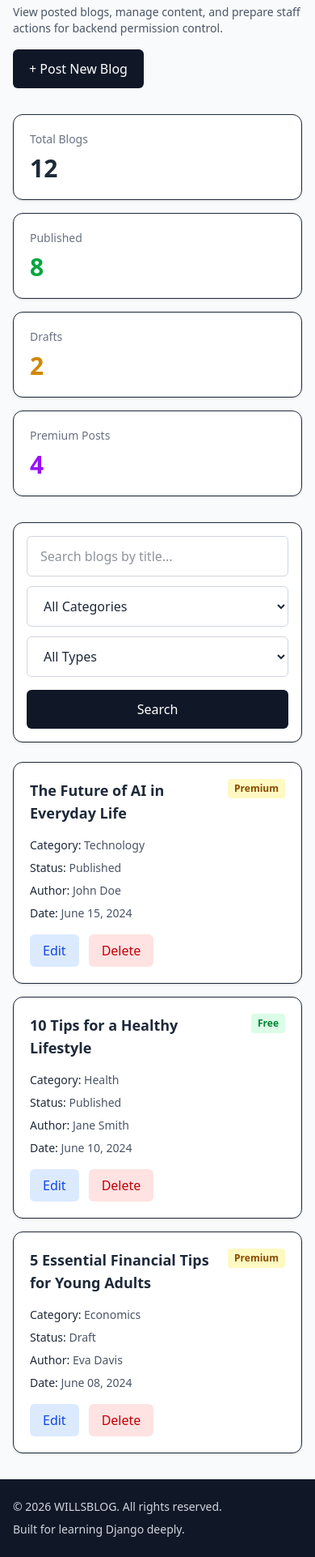
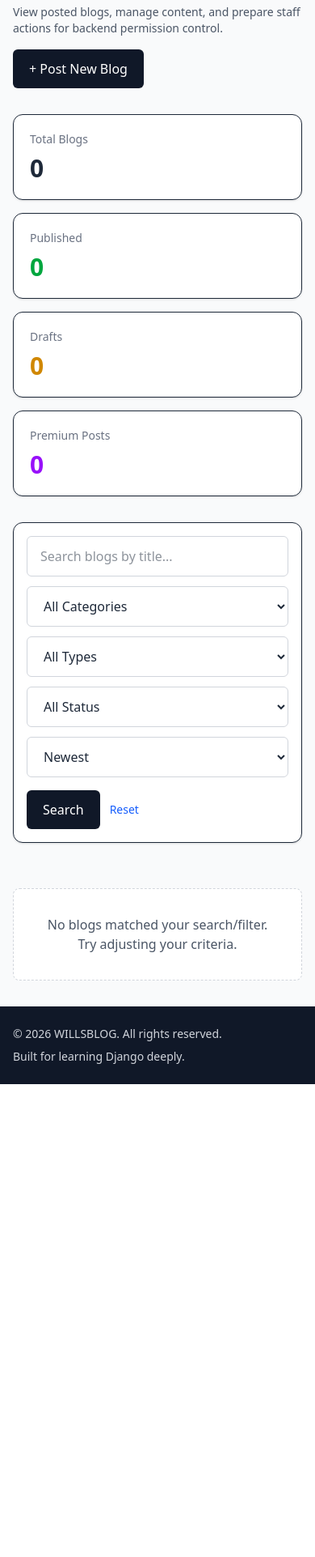
Before and after one commit to Lil-whills/WILLSBLOG, a Django app: page /dashboard/ in a window 390 px wide. Shown: the part 228-2151 px from the top of the page at 81% size. After the commit the page ends 1567 px from the top, so only its background shows below. Run offline with Django 5.2, Linux system fonts and the light colour scheme; data that the repository does not hold is empty.

Commit message:
added functionailties to the dashboard and it now takes data from the database and edit, post, delete functionalities are also working

```diff
--- a/backend/myapp/urls.py
+++ b/backend/myapp/urls.py
@@ -9,4 +9,7 @@ urlpatterns = [
     path('login/', views.login, name='login'),
     path('register/', views.register, name='register'),
     path('payment/', views.payment, name='payment'),
+    path('postblog/', views.postblog, name='postblog'),
+    path('editblog/<int:id>/', views.editblog, name='editblog'),
+    path('deleteblog/<int:id>/', views.deleteblog, name='deleteblog'),
 ]
--- a/backend/myapp/views.py
+++ b/backend/myapp/views.py
@@ -1,6 +1,7 @@
-from django.shortcuts import get_object_or_404, render
+from django.shortcuts import get_object_or_404, redirect, render
 from django.db.models import Q
 from .models import Blog
+from .forms import BlogForm
 
 # Create your views here.
 
@@ -60,7 +61,60 @@ def allblogs(request):
     return render(request, 'allblogs.html', context)
 
 def dashboard(request):
-    return render(request, 'dashboard.html')
+    totalblogs = Blog.objects.count()
+    publishedcount = Blog.objects.filter(status='published').count()
+    draftcount = Blog.objects.filter(status='draft').count()
+    premiumcount = Blog.objects.filter(is_premium=True).count()
+
+    blogs = Blog.objects.all()
+
+    query = request.GET.get('q', '').strip()
+    category = request.GET.get('category', '').strip()
+    is_premium = request.GET.get('is_premium', '').strip().lower()
+    status = request.GET.get('status', '').strip().lower()
+    sort = request.GET.get('sort', 'newest').strip().lower()
+
+    if query:
+        blogs = blogs.filter(
+            Q(title__icontains=query)
+            | Q(excerpt__icontains=query)
+            | Q(author__icontains=query)
+        )
+
+    if category:
+        blogs = blogs.filter(category=category)
+
+    if is_premium == 'true':
+        blogs = blogs.filter(is_premium=True)
+    elif is_premium == 'false':
+        blogs = blogs.filter(is_premium=False)
+
+    if status in ['published', 'draft']:
+        blogs = blogs.filter(status=status)
+
+    if sort == 'oldest':
+        blogs = blogs.order_by('created_at')
+    elif sort == 'price_low_high':
+        blogs = blogs.order_by('price', '-created_at')
+    elif sort == 'price_high_low':
+        blogs = blogs.order_by('-price', '-created_at')
+    else:
+        blogs = blogs.order_by('-created_at')
+
+    context = {
+        'totalblogs': totalblogs,
+        'publishedcount': publishedcount,
+        'draftcount': draftcount,
+        'premiumcount': premiumcount,
+        'blogs': blogs,
+        'query': query,
+        'category': category,
+        'is_premium': is_premium,
+        'status': status,
+        'sort': sort,
+    }
+
+    return render(request, 'dashboard.html', context)
 
 def login(request):
     return render(request, 'login.html')
@@ -74,3 +128,31 @@ def payment(request):
 def blogdetails(request, id):
       blog = get_object_or_404(Blog, id=id)
       return render(request, 'blogdetails.html', {'blog': blog})
+
+def postblog(request):
+    if request.method == 'POST':
+        form = BlogForm(request.POST, request.FILES)
+        if form.is_valid():
+            form.save()
+            return redirect('dashboard')
+    else:
+        form = BlogForm()
+    return render(request, 'postblog.html', {'form': form, 'blog': None})
+
+def editblog(request, id):
+    blog = get_object_or_404(Blog, id=id)
+    if request.method == 'POST':
+        form = BlogForm(request.POST, request.FILES, instance=blog)
+        if form.is_valid():
+            form.save()
+            return redirect('dashboard')
+    else:
+        form = BlogForm(instance=blog)
+    return render(request, 'postblog.html', {'form': form, 'blog': blog})
+
+def deleteblog(request, id):
+    blog = get_object_or_404(Blog, id=id)
+    if request.method == 'POST':
+        blog.delete()
+        return redirect('dashboard')
+    return render(request, 'deleteblog.html', {'blog': blog})
--- a/backend/templates/dashboard.html
+++ b/backend/templates/dashboard.html
@@ -74,58 +74,84 @@
       <div class="grid gap-4 sm:grid-cols-2 lg:grid-cols-4 mb-8">
         <div class="bg-white border rounded-xl p-5 shadow-sm">
           <p class="text-sm text-gray-500 mb-2">Total Blogs</p>
-          <h2 class="text-3xl font-bold">12</h2>
+          <h2 class="text-3xl font-bold">{{ totalblogs }}</h2>
         </div>
 
         <div class="bg-white border rounded-xl p-5 shadow-sm">
           <p class="text-sm text-gray-500 mb-2">Published</p>
-          <h2 class="text-3xl font-bold text-green-600">8</h2>
+          <h2 class="text-3xl font-bold text-green-600">{{ publishedcount }}</h2>
         </div>
 
         <div class="bg-white border rounded-xl p-5 shadow-sm">
           <p class="text-sm text-gray-500 mb-2">Drafts</p>
-          <h2 class="text-3xl font-bold text-yellow-600">2</h2>
+          <h2 class="text-3xl font-bold text-yellow-600">{{ draftcount }}</h2>
         </div>
 
         <div class="bg-white border rounded-xl p-5 shadow-sm">
           <p class="text-sm text-gray-500 mb-2">Premium Posts</p>
-          <h2 class="text-3xl font-bold text-purple-600">4</h2>
+          <h2 class="text-3xl font-bold text-purple-600">{{ premiumcount }}</h2>
         </div>
       </div>
 
       <!-- Search and filter row -->
       <div class="bg-white border rounded-xl p-4 md:p-5 shadow-sm mb-6">
-        <div class="flex flex-col gap-4 md:flex-row md:items-center md:justify-between">
+        <form method="get" action="{% url 'dashboard' %}" class="flex flex-col gap-4 md:flex-row md:items-center md:justify-between">
           <div class="flex flex-col gap-3 md:flex-row md:items-center w-full">
             <input
+              name="q"
+              value="{{ query }}"
               type="text"
               placeholder="Search blogs by title..."
               class="w-full md:max-w-md border border-gray-300 rounded-md px-4 py-3 outline-none focus:border-blue-500"
             />
 
             <select
+              name="category"
               class="border border-gray-300 rounded-md px-4 py-3 bg-white outline-none focus:border-blue-500"
             >
-              <option>All Categories</option>
-              <option>Technology</option>
-              <option>Health</option>
-              <option>Economics</option>
-              <option>Lifestyle</option>
+              <option value="">All Categories</option>
+              <option value="technology" {% if category == 'technology' %}selected{% endif %}>Technology</option>
+              <option value="health" {% if category == 'health' %}selected{% endif %}>Health</option>
+              <option value="economics" {% if category == 'economics' %}selected{% endif %}>Economics</option>
+              <option value="lifestyle" {% if category == 'lifestyle' %}selected{% endif %}>Lifestyle</option>
             </select>
 
             <select
+              name="is_premium"
               class="border border-gray-300 rounded-md px-4 py-3 bg-white outline-none focus:border-blue-500"
             >
-              <option>All Types</option>
-              <option>Free</option>
-              <option>Premium</option>
+              <option value="">All Types</option>
+              <option value="false" {% if is_premium == 'false' %}selected{% endif %}>Free</option>
+              <option value="true" {% if is_premium == 'true' %}selected{% endif %}>Premium</option>
+            </select>
+
+            <select
+              name="status"
+              class="border border-gray-300 rounded-md px-4 py-3 bg-white outline-none focus:border-blue-500"
+            >
+              <option value="">All Status</option>
+              <option value="published" {% if status == 'published' %}selected{% endif %}>Published</option>
+              <option value="draft" {% if status == 'draft' %}selected{% endif %}>Draft</option>
+            </select>
+
+            <select
+              name="sort"
+              class="border border-gray-300 rounded-md px-4 py-3 bg-white outline-none focus:border-blue-500"
+            >
+              <option value="newest" {% if sort == 'newest' %}selected{% endif %}>Newest</option>
+              <option value="oldest" {% if sort == 'oldest' %}selected{% endif %}>Oldest</option>
+              <option value="price_low_high" {% if sort == 'price_low_high' %}selected{% endif %}>Price: Low to High</option>
+              <option value="price_high_low" {% if sort == 'price_high_low' %}selected{% endif %}>Price: High to Low</option>
             </select>
           </div>
 
-          <button class="bg-gray-900 text-white px-5 py-3 rounded-md hover:bg-gray-800 transition">
+          <div class="flex items-center gap-3">
+            <button type="submit" class="bg-gray-900 text-white px-5 py-3 rounded-md hover:bg-gray-800 transition">
             Search
             </button>
+            <a href="{% url 'dashboard' %}" class="text-sm text-blue-600 hover:underline">Reset</a>
           </div>
+        </form>
       </div>
 
       <!-- Desktop table -->
@@ -145,114 +171,53 @@
             </thead>
             <tbody class="divide-y divide-gray-200">
 
+              {% for blog in blogs %}
               <tr class="hover:bg-gray-50">
-                <td class="px-6 py-4 font-medium">The Future of AI in Everyday Life</td>
-                <td class="px-6 py-4">Technology</td>
+                <td class="px-6 py-4 font-medium">{{ blog.title }}</td>
+                <td class="px-6 py-4">{{ blog.category }}</td>
                 <td class="px-6 py-4">
+                  {% if blog.is_premium %}
                     <span class="text-xs font-semibold bg-yellow-100 text-yellow-800 px-2 py-1 rounded">
                       Premium
                     </span>
+                  {% else %}
+                    <span class="text-xs font-semibold bg-green-100 text-green-700 px-2 py-1 rounded">
+                      Free
+                    </span>
+                  {% endif %}
                 </td>
                 <td class="px-6 py-4">
+                  {% if blog.status == 'published' %}
                     <span class="text-xs font-semibold bg-green-100 text-green-700 px-2 py-1 rounded">
                       Published
                     </span>
+                  {% endif %}
+                  {% if blog.status == 'draft' %}
+                    <span class="text-xs font-semibold bg-yellow-100 text-yellow-800 px-2 py-1 rounded">
+                      Draft
+                    </span>
+                  {% endif %}
                 </td>
-                <td class="px-6 py-4">John Doe</td>
-                <td class="px-6 py-4">June 15, 2024</td>
+                <td class="px-6 py-4">{{ blog.author }}</td>
+                <td class="px-6 py-4">{{ blog.created_at|date:"F j, Y" }}</td>
                 <td class="px-6 py-4">
                   <div class="flex items-center justify-center gap-2">
-                    <a href="{% url 'postblog' %}" class="px-3 py-2 rounded-md bg-blue-100 text-blue-700 hover:bg-blue-200 transition">
+                    <a href="{% url 'editblog' blog.id %}" class="px-3 py-2 rounded-md bg-blue-100 text-blue-700 hover:bg-blue-200 transition">
                       Edit
                     </a>
-                    <button class="px-3 py-2 rounded-md bg-red-100 text-red-700 hover:bg-red-200 transition">
+                    <form action="{% url 'deleteblog' blog.id %}" method="POST" class="inline">
+                      {% csrf_token %}
+                      <button type="submit" class="px-3 py-2 rounded-md bg-red-100 text-red-700 hover:bg-red-200 transition">
                         Delete
                       </button>
+                    </form>
+                    <a href="{% url 'blogdetails' blog.id %}" class="px-3 py-2 rounded-md bg-gray-100 text-gray-700 hover:bg-gray-200 transition">
+                      View
+                    </a>
                   </div>
                 </td>
               </tr>
-
-              <tr class="hover:bg-gray-50">
-                <td class="px-6 py-4 font-medium">10 Tips for a Healthy Lifestyle</td>
-                <td class="px-6 py-4">Health</td>
-                <td class="px-6 py-4">
-                  <span class="text-xs font-semibold bg-green-100 text-green-700 px-2 py-1 rounded">
-                    Free
-                  </span>
-                </td>
-                <td class="px-6 py-4">
-                  <span class="text-xs font-semibold bg-green-100 text-green-700 px-2 py-1 rounded">
-                    Published
-                  </span>
-                </td>
-                <td class="px-6 py-4">Jane Smith</td>
-                <td class="px-6 py-4">June 10, 2024</td>
-                <td class="px-6 py-4">
-                  <div class="flex items-center justify-center gap-2">
-                    <a href="{% url 'postblog' %}" class="px-3 py-2 rounded-md bg-blue-100 text-blue-700 hover:bg-blue-200 transition">
-                      Edit
-                    </a>
-                    <button class="px-3 py-2 rounded-md bg-red-100 text-red-700 hover:bg-red-200 transition">
-                      Delete
-                    </button>
-                  </div>
-                </td>
-              </tr>
-
-              <tr class="hover:bg-gray-50">
-                <td class="px-6 py-4 font-medium">5 Essential Financial Tips for Young Adults</td>
-                <td class="px-6 py-4">Economics</td>
-                <td class="px-6 py-4">
-                  <span class="text-xs font-semibold bg-yellow-100 text-yellow-800 px-2 py-1 rounded">
-                    Premium
-                  </span>
-                </td>
-                <td class="px-6 py-4">
-                  <span class="text-xs font-semibold bg-yellow-100 text-yellow-700 px-2 py-1 rounded">
-                    Draft
-                  </span>
-                </td>
-                <td class="px-6 py-4">Eva Davis</td>
-                <td class="px-6 py-4">June 08, 2024</td>
-                <td class="px-6 py-4">
-                  <div class="flex items-center justify-center gap-2">
-                    <a href="{% url 'postblog' %}" class="px-3 py-2 rounded-md bg-blue-100 text-blue-700 hover:bg-blue-200 transition">
-                      Edit
-                    </a>
-                    <button class="px-3 py-2 rounded-md bg-red-100 text-red-700 hover:bg-red-200 transition">
-                      Delete
-                    </button>
-                  </div>
-                </td>
-              </tr>
-
-              <tr class="hover:bg-gray-50">
-                <td class="px-6 py-4 font-medium">The Benefits of Mindfulness Meditation</td>
-                <td class="px-6 py-4">Health</td>
-                <td class="px-6 py-4">
-                  <span class="text-xs font-semibold bg-green-100 text-green-700 px-2 py-1 rounded">
-                    Free
-                  </span>
-                </td>
-                <td class="px-6 py-4">
-                  <span class="text-xs font-semibold bg-green-100 text-green-700 px-2 py-1 rounded">
-                    Published
-                  </span>
-                </td>
-                <td class="px-6 py-4">Charlie Brown</td>
-                <td class="px-6 py-4">June 01, 2024</td>
-                <td class="px-6 py-4">
-                  <div class="flex items-center justify-center gap-2">
-                    <a href="{% url 'postblog' %}" class="px-3 py-2 rounded-md bg-blue-100 text-blue-700 hover:bg-blue-200 transition">
-                      Edit
-                    </a>
-                    <button class="px-3 py-2 rounded-md bg-red-100 text-red-700 hover:bg-red-200 transition">
-                      Delete
-                    </button>
-                  </div>
-                </td>
-              </tr>
-
+              {% endfor %}
             </tbody>
           </table>
         </div>
@@ -260,81 +225,51 @@
 
       <!-- Mobile / tablet cards -->
       <div class="grid gap-4 lg:hidden">
+        {% for blog in blogs %}
         <article class="bg-white border rounded-xl shadow-sm p-5">
           <div class="flex items-start justify-between gap-4 mb-4">
-            <h2 class="text-lg font-semibold">The Future of AI in Everyday Life</h2>
+            <h2 class="text-lg font-semibold">{{ blog.title }}</h2>
+            {% if blog.is_premium %}
               <span class="text-xs font-semibold bg-yellow-100 text-yellow-800 px-2 py-1 rounded whitespace-nowrap">
                 Premium
               </span>
+            {% else %}
+              <span class="text-xs font-semibold bg-green-100 text-green-700 px-2 py-1 rounded whitespace-nowrap">
+                Free
+              </span>
+            {% endif %}
           </div>
 
           <div class="space-y-2 text-sm text-gray-600 mb-4">
-            <p><span class="font-medium text-gray-800">Category:</span> Technology</p>
-            <p><span class="font-medium text-gray-800">Status:</span> Published</p>
-            <p><span class="font-medium text-gray-800">Author:</span> John Doe</p>
-            <p><span class="font-medium text-gray-800">Date:</span> June 15, 2024</p>
+            <p><span class="font-medium text-gray-800">Category:</span> {{ blog.category }}</p>
+            <p><span class="font-medium text-gray-800">Status:</span> {{ blog.status|title }}</p>
+            <p><span class="font-medium text-gray-800">Author:</span> {{ blog.author }}</p>
+            <p><span class="font-medium text-gray-800">Date:</span> {{ blog.created_at|date:"F j, Y" }}</p>
           </div>
 
           <div class="flex flex-wrap gap-3">
-            <a href="{% url 'postblog' %}" class="px-4 py-2 rounded-md bg-blue-100 text-blue-700 hover:bg-blue-200 transition">
+            <a href="{% url 'editblog' blog.id %}" class="px-4 py-2 rounded-md bg-blue-100 text-blue-700 hover:bg-blue-200 transition">
               Edit
             </a>
-            <button class="px-4 py-2 rounded-md bg-red-100 text-red-700 hover:bg-red-200 transition">
+            <form action="{% url 'deleteblog' blog.id %}" method="POST" class="inline">
+              {% csrf_token %}
+              <button type="submit" class="px-4 py-2 rounded-md bg-red-100 text-red-700 hover:bg-red-200 transition">
                 Delete
               </button>
+            </form>
+            <a href="{% url 'blogdetails' blog.id %}" class="px-4 py-2 rounded-md bg-gray-100 text-gray-700 hover:bg-gray-200 transition">
+              View
+            </a>
           </div>
         </article>
-
-        <article class="bg-white border rounded-xl shadow-sm p-5">
-          <div class="flex items-start justify-between gap-4 mb-4">
-            <h2 class="text-lg font-semibold">10 Tips for a Healthy Lifestyle</h2>
-            <span class="text-xs font-semibold bg-green-100 text-green-700 px-2 py-1 rounded whitespace-nowrap">
-              Free
-            </span>
+          {% endfor %}
       </div>
 
-          <div class="space-y-2 text-sm text-gray-600 mb-4">
-            <p><span class="font-medium text-gray-800">Category:</span> Health</p>
-            <p><span class="font-medium text-gray-800">Status:</span> Published</p>
-            <p><span class="font-medium text-gray-800">Author:</span> Jane Smith</p>
-            <p><span class="font-medium text-gray-800">Date:</span> June 10, 2024</p>
+      {% if not blogs %}
+      <div class="mt-8 rounded-lg border border-dashed border-gray-300 bg-white p-8 text-center text-gray-600">
+        No blogs matched your search/filter. Try adjusting your criteria.
       </div>
-
-          <div class="flex flex-wrap gap-3">
-            <a href="{% url 'postblog' %}" class="px-4 py-2 rounded-md bg-blue-100 text-blue-700 hover:bg-blue-200 transition">
-              Edit
-            </a>
-            <button class="px-4 py-2 rounded-md bg-red-100 text-red-700 hover:bg-red-200 transition">
-              Delete
-            </button>
-          </div>
-        </article>
-
-        <article class="bg-white border rounded-xl shadow-sm p-5">
-          <div class="flex items-start justify-between gap-4 mb-4">
-            <h2 class="text-lg font-semibold">5 Essential Financial Tips for Young Adults</h2>
-            <span class="text-xs font-semibold bg-yellow-100 text-yellow-800 px-2 py-1 rounded whitespace-nowrap">
-              Premium
-            </span>
-          </div>
-
-          <div class="space-y-2 text-sm text-gray-600 mb-4">
-            <p><span class="font-medium text-gray-800">Category:</span> Economics</p>
-            <p><span class="font-medium text-gray-800">Status:</span> Draft</p>
-            <p><span class="font-medium text-gray-800">Author:</span> Eva Davis</p>
-            <p><span class="font-medium text-gray-800">Date:</span> June 08, 2024</p>
-          </div>
-
-          <div class="flex flex-wrap gap-3">
-            <a href="{% url 'postblog' %}" class="px-4 py-2 rounded-md bg-blue-100 text-blue-700 hover:bg-blue-200 transition">
-              Edit
-            </a>
-            <button class="px-4 py-2 rounded-md bg-red-100 text-red-700 hover:bg-red-200 transition">
-              Delete
-            </button>
-          </div>
-        </article>
-      </div>
+      {% endif %}
 
     </section>
   </main>
```
Also changed, not shown: backend/myapp/forms.py (added, +7 -0 lines), backend/templates/deleteblog.html (+4 -26 lines), backend/templates/editblog.html (deleted, +0 -34 lines), backend/templates/postblog.html (+50 -20 lines), backend/images/108b5dcc7ac44132b25c3707484ed1ab.jpg (added), backend/images/IMG_20240608_191916_864.jpg (added), backend/images/df29075a02264620a93ee1702fbfbe34.jpg (added). Lines whose indentation alone changed are shown as unchanged.
